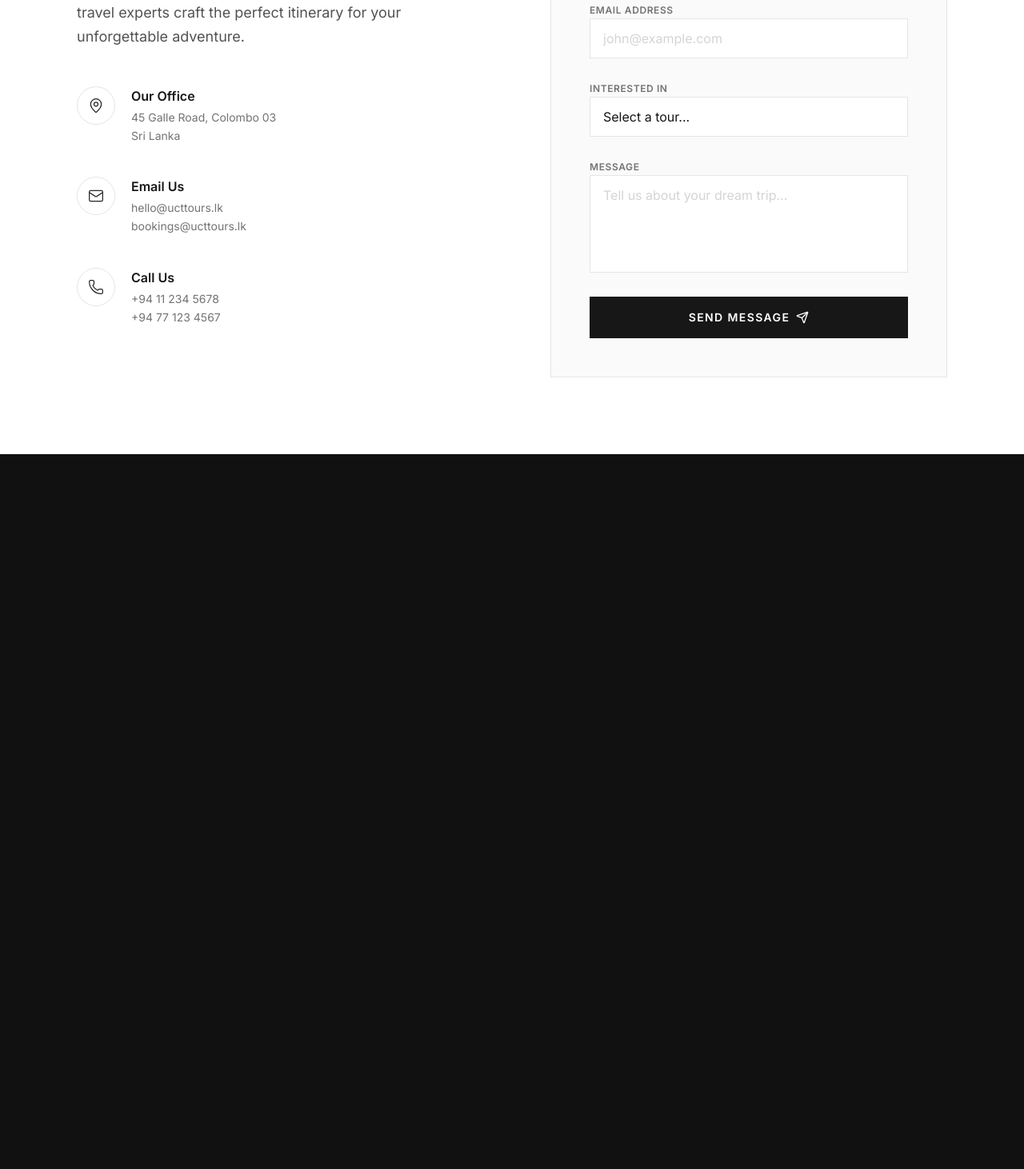
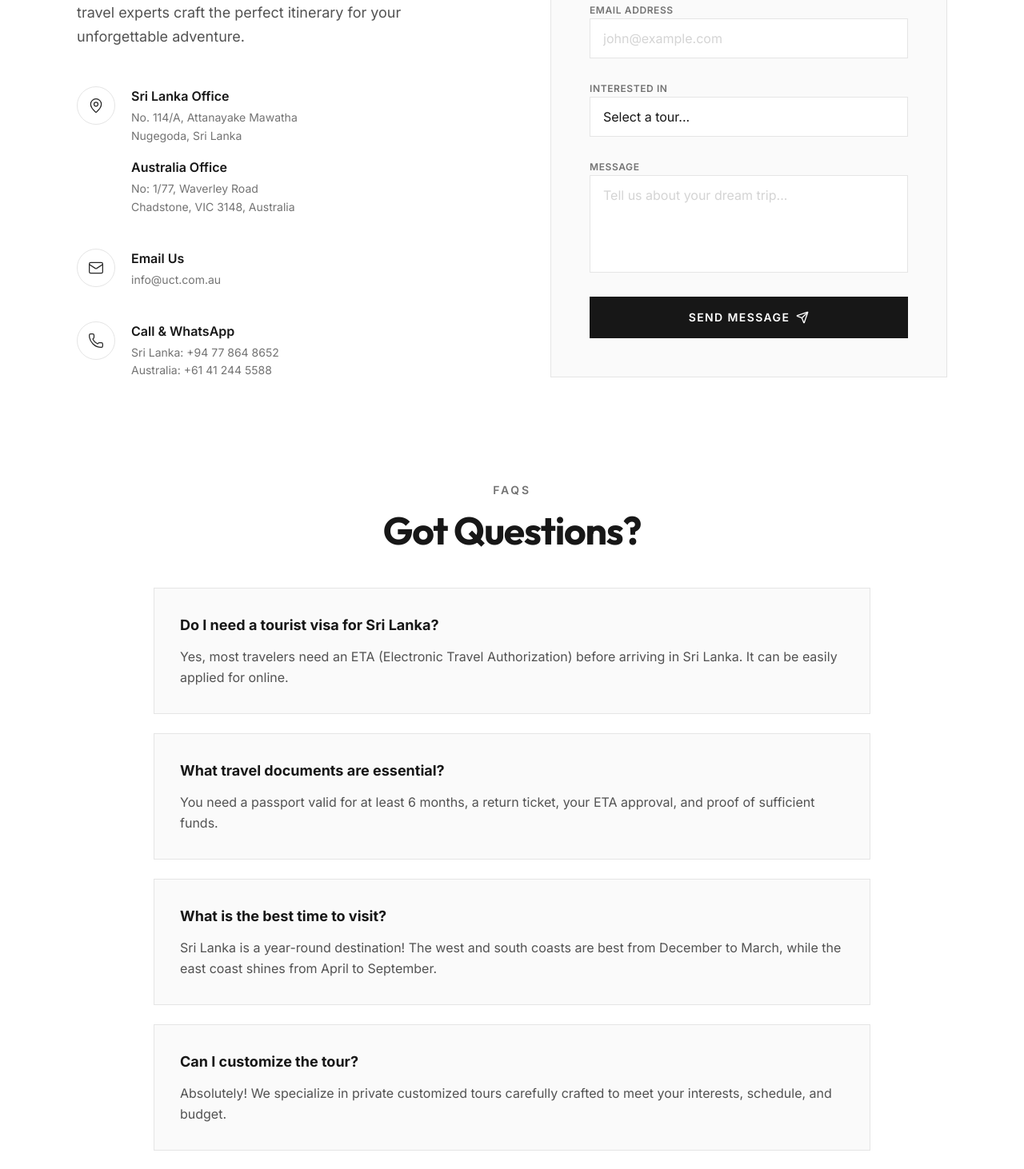
Before and after one commit to dhanukaprr/UCT-Tours, a React (Vite) app: page /contact in a window 1280 px wide. Shown: the part 340-1802 px from the top of the page at 80% size. Before the commit the page ends 908 px from the top, so only its background shows below. Built offline with nearby package versions, Linux system fonts and the light colour scheme.

Commit message:
feat: Update contact information and home page layout
Adds new addresses for Sri Lanka and Australia offices on the Contact page. Refactors the Home page layout to use a static white background with an overlaying dark section for hero content, improving visual hierarchy and responsiveness.

```diff
--- a/src/pages/Contact.tsx
+++ b/src/pages/Contact.tsx
@@ -31,8 +31,11 @@ export function Contact() {
                   <MapPin size={20} strokeWidth={1.5} />
                 </div>
                 <div>
-                <h4 className="text-neutral-900 font-semibold mb-1">Our Office</h4>
-                <p className="text-neutral-500 text-sm leading-relaxed">45 Galle Road, Colombo 03<br/>Sri Lanka</p>
+                  <h4 className="text-neutral-900 font-semibold mb-1">Sri Lanka Office</h4>
+                  <p className="text-neutral-500 text-sm leading-relaxed mb-4">No. 114/A, Attanayake Mawatha<br/>Nugegoda, Sri Lanka</p>
+
+                  <h4 className="text-neutral-900 font-semibold mb-1">Australia Office</h4>
+                  <p className="text-neutral-500 text-sm leading-relaxed">No: 1/77, Waverley Road<br/>Chadstone, VIC 3148, Australia</p>
                 </div>
               </div>
 
@@ -42,7 +45,7 @@ export function Contact() {
                 </div>
                 <div>
                   <h4 className="text-neutral-900 font-semibold mb-1">Email Us</h4>
-                <p className="text-neutral-500 text-sm leading-relaxed">hello@ucttours.lk<br/>bookings@ucttours.lk</p>
+                  <p className="text-neutral-500 text-sm leading-relaxed">info@uct.com.au</p>
                 </div>
               </div>
 
@@ -51,8 +54,8 @@ export function Contact() {
                   <Phone size={20} strokeWidth={1.5} />
                 </div>
                 <div>
-                <h4 className="text-neutral-900 font-semibold mb-1">Call Us</h4>
-                <p className="text-neutral-500 text-sm leading-relaxed">+94 11 234 5678<br/>+94 77 123 4567</p>
+                  <h4 className="text-neutral-900 font-semibold mb-1">Call & WhatsApp</h4>
+                  <p className="text-neutral-500 text-sm leading-relaxed">Sri Lanka: +94 77 864 8652<br/>Australia: +61 41 244 5588</p>
                 </div>
               </div>
             </div>
@@ -124,6 +127,36 @@ export function Contact() {
           </form>
         </motion.div>
       </div>
+
+      {/* FAQs Section */}
+      <motion.div
+        initial={{ opacity: 0, y: 30 }}
+        whileInView={{ opacity: 1, y: 0 }}
+        viewport={{ once: true, margin: "-100px" }}
+        transition={{ duration: 0.8 }}
+        className="max-w-4xl mx-auto mt-32"
+      >
+        <div className="text-center mb-12">
+          <span className="uppercase tracking-[0.2em] text-neutral-500 text-sm font-semibold mb-4 block">FAQs</span>
+          <h2 className="text-3xl md:text-5xl font-display font-bold text-neutral-900 tracking-tight">Got Questions?</h2>
+        </div>
+
+        <div className="space-y-6">
+          {[
+            { q: "Do I need a tourist visa for Sri Lanka?", a: "Yes, most travelers need an ETA (Electronic Travel Authorization) before arriving in Sri Lanka. It can be easily applied for online." },
+            { q: "What travel documents are essential?", a: "You need a passport valid for at least 6 months, a return ticket, your ETA approval, and proof of sufficient funds." },
+            { q: "What is the best time to visit?", a: "Sri Lanka is a year-round destination! The west and south coasts are best from December to March, while the east coast shines from April to September." },
+            { q: "Can I customize the tour?", a: "Absolutely! We specialize in private customized tours carefully crafted to meet your interests, schedule, and budget." },
+            { q: "What is the refund and cancellation policy?", a: "Cancellations made 30 days prior to arrival typically receive a full refund (minus administrative fees). Specific policies depend on the booked hotels and services." },
+            { q: "ATM availability and currency?", a: "ATMs are widely available in cities and towns. The local currency is the Sri Lankan Rupee (LKR). Australian Dollars, USD, and Euros are also easy to exchange." }
+          ].map((faq, i) => (
+            <div key={i} className="bg-neutral-50 border border-neutral-200 p-6 md:p-8">
+              <h3 className="text-lg font-bold text-neutral-900 mb-3">{faq.q}</h3>
+              <p className="text-neutral-600 leading-relaxed">{faq.a}</p>
+            </div>
+          ))}
+        </div>
+      </motion.div>
     </motion.div>
   );
 }
--- a/src/pages/Home.tsx
+++ b/src/pages/Home.tsx
@@ -6,11 +6,12 @@ export function Home() {
   const backgroundImageUrl = "https://images.unsplash.com/photo-1586521995568-39abaa0c2311?q=80&w=2070";
 
   return (
-    <motion.div
+    <div className="bg-white min-h-screen font-sans">
+      <motion.section
         initial={{ opacity: 0 }}
         animate={{ opacity: 1 }}
         exit={{ opacity: 0 }}
-      className="relative min-h-screen w-full flex items-center justify-center overflow-hidden p-6 pt-24"
+        className="relative min-h-[90vh] md:min-h-screen w-full flex items-center justify-center overflow-hidden p-6 pt-24 bg-black"
       >
         {/* Blurred Background (mimicking the image) */}
         <div
@@ -62,10 +63,64 @@ export function Home() {
               <Link to="/contact" className="hover:text-white transition-colors">Your Privacy Choices</Link>
             </div>
             <div className="absolute bottom-2 left-0 right-0 text-center text-[9px] text-white/40">
-            ©2026 UCT Tours Sri Lanka. All Rights Reserved.
+              ©2026 Universal Ceylon Travels (Pvt) Ltd. All Rights Reserved.
             </div>
           </div>
         </motion.div>
-    </motion.div>
+      </motion.section>
+
+      {/* About Us & Info Section */}
+      <section className="py-24 px-6 md:px-12 lg:px-24 max-w-7xl mx-auto">
+        <div className="grid grid-cols-1 lg:grid-cols-2 gap-16 lg:gap-24 items-start">
+          <div>
+            <span className="uppercase tracking-[0.2em] text-neutral-500 text-sm font-semibold mb-4 block">About Us</span>
+            <h2 className="text-3xl md:text-5xl font-display font-bold text-neutral-900 tracking-tight mb-8">
+              Universal Ceylon Travels
+            </h2>
+            <p className="text-lg text-neutral-600 leading-relaxed mb-6">
+              Established in 2015, Universal Ceylon Travels (Pvt) Ltd is a premier travel agency based in Sri Lanka, specializing in both Inbound and Outbound tourism.
+            </p>
+            <p className="text-lg text-neutral-600 leading-relaxed">
+              Our mission is to bridge cultures by providing seamless, high-quality travel experiences for both locals looking to explore the world and international travelers eager to discover the "Pearl of the Indian Ocean".
+            </p>
+          </div>
+
+          <div className="bg-neutral-50 p-8 border border-neutral-200">
+            <h3 className="text-xl font-display font-bold text-neutral-900 mb-6">Why Choose UCT Travels?</h3>
+            <ul className="space-y-4">
+              {[
+                "Luxury travel specialists",
+                "Budget tours",
+                "Private customized tours",
+                "Wildlife tours",
+                "Cultural tours"
+              ].map((item, idx) => (
+                <li key={idx} className="flex items-start gap-3">
+                  <div className="w-1.5 h-1.5 rounded-full bg-neutral-900 mt-2 shrink-0" />
+                  <span className="text-neutral-700 font-medium">{item}</span>
+                </li>
+              ))}
+            </ul>
+
+            <h3 className="text-xl font-display font-bold text-neutral-900 mb-6 mt-12">Our Additional Services</h3>
+            <div className="grid grid-cols-1 sm:grid-cols-2 gap-y-4 gap-x-6">
+              {[
+                "Hotel Bookings",
+                "Airport Transfers",
+                "Ticket Bookings",
+                "Travel Insurance",
+                "Visa Assistance",
+                "Event/Wedding Planning"
+              ].map((item, idx) => (
+                <div key={idx} className="flex items-center gap-2 text-neutral-600 text-sm">
+                  <span className="w-1 h-1 bg-neutral-400 rounded-full" />
+                  {item}
+                </div>
+              ))}
+            </div>
+          </div>
+        </div>
+      </section>
+    </div>
   );
 }
```
Lines whose indentation alone changed are shown as unchanged.
